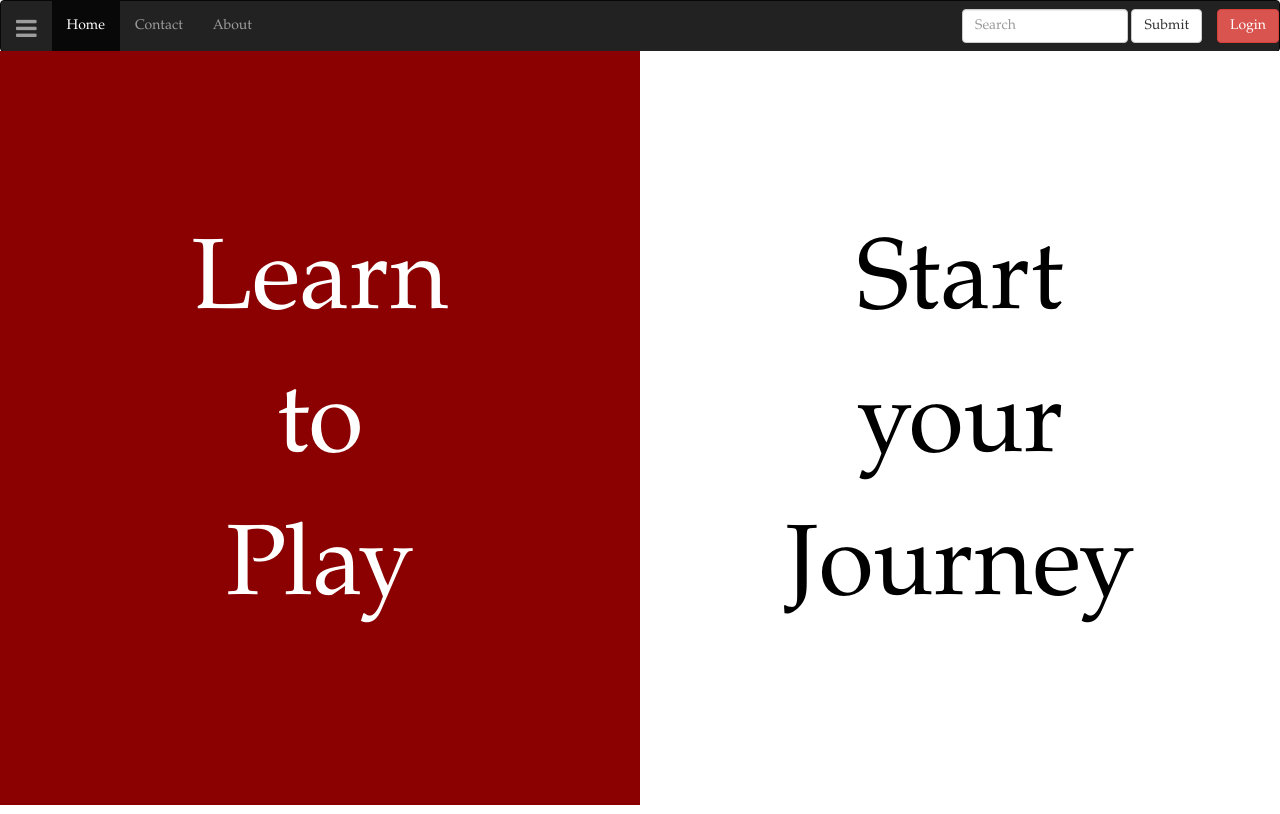
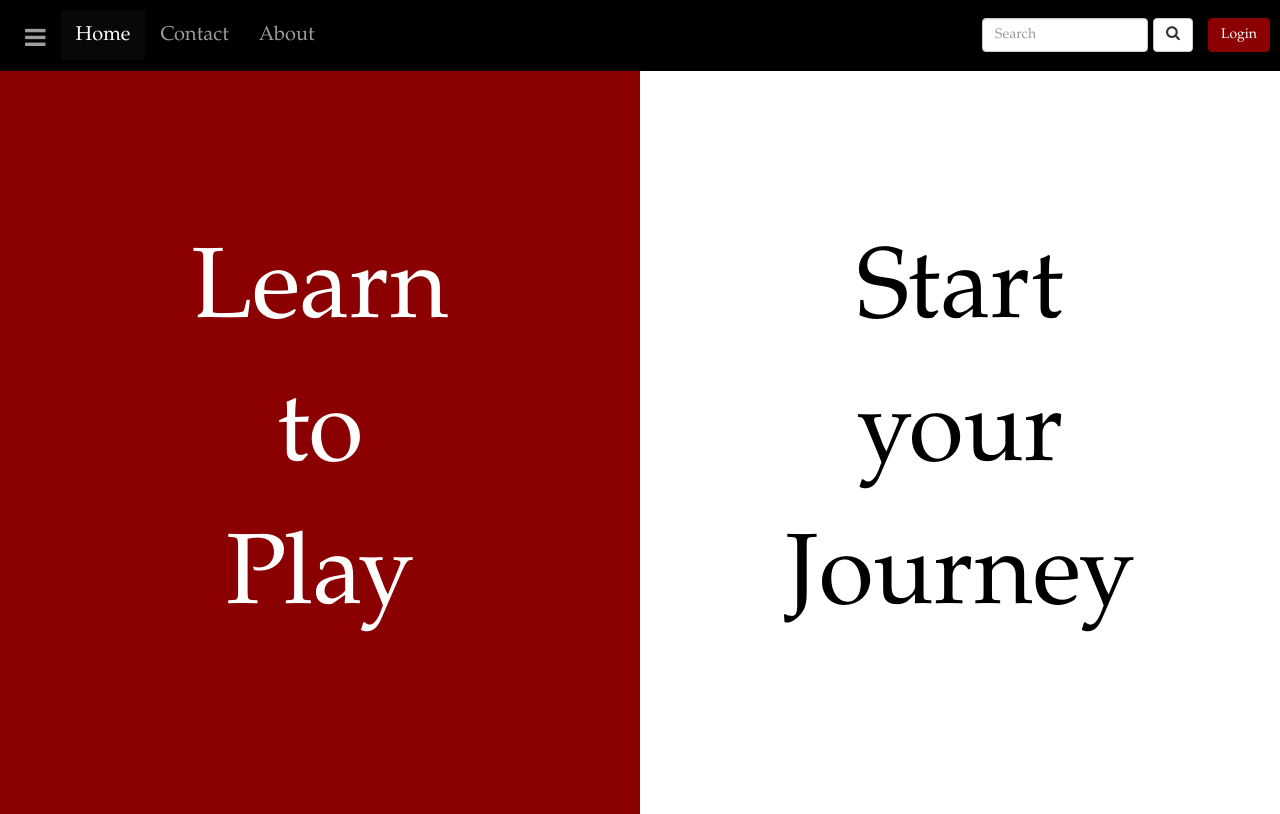
Before and after one commit to GraceFusako/D-D-Website, a plain HTML site: page DnD.html in a window 1280 px wide. Drawn offline with nearby package versions, Linux system fonts and the light colour scheme.

Commit message:
4/3/2018 12:50pm
Update

```diff
--- a/DnD.css
+++ b/DnD.css
@@ -1,5 +1,17 @@
 body {
     font-family: "Hoefler Text", Garamond, Georgia, "Times New Roman", Times, serif;
+}
+
+.navbar-inverse {
+    background-color: black;
+    border-color: black;
+    padding: 10px;
+    font-size: 20px;
+}
+
+.btn-danger {
+    background-color: darkred;
+    border-color: darkred;
 }
 
 .sidenav {
@@ -67,30 +79,30 @@ body {
     color: white;
 }
 
-/* Dropdown container (hidden by default). Optional: add a lighter background color and some left padding to change the design of the dropdown content */
+/* Dropdown container (hidden by default). */
 .dropdown-container {
     display: none;
     background-color: #262626;
     padding-left: 8px;
 }
 
-  /* Optional: Style the caret down icon */
+  /* Style the caret down icon */
 .fa-caret-down {
     float: right;
     padding-right: 8px;
 }
 
-  /*I love me some border-box*/
+  /* border-box */
 * {
     box-sizing: border-box;
 }
 
-/*This just stops me getting horizontal scrolling if anything overflows the width*/
+/* This just stops horizontal scrolling if anything overflows the width */
 body {
     overflow-x: hidden;
 }
 
-/*Just removing default browser padding/margin*/
+/* Removes default browser padding/margin */
 html,
 body {
     padding: 0;
@@ -98,7 +110,7 @@ body {
     color: white;
 }
 
-/*This is our main wrapping element, it's made 100vh high to ensure it is always the correct size and then moved into place and padded with negative margin and padding*/
+/* Wrapping element */
 .Container {
     display: flex;
     overflow: hidden;
@@ -110,9 +122,7 @@ body {
     will-change: overflow;
 }
 
-/*All the scrollable sections should overflow and be whatever height they need to be. As they are flex-items (due to being inside a flex container) they could be made to stretch full height at all times if needed.
-WebKit inertia scrolling is being added here for any present/future devices that are able to make use of it.
-*/
+/* Overflows text */
 .Left, .Right {
     overflow: auto;
     height: auto;
@@ -121,12 +131,12 @@ WebKit inertia scrolling is being added here for any present/future devices that
     -ms-overflow-style: none;
 }
 
-/*Entirely optional – just wanted to remove the scrollbar on WebKit browsers as I find them ugly*/
+/* Remove the scrollbar */
 .Left::-webkit-scrollbar, .Right::-webkit-scrollbar {
     display: none;
 }
 
-/*  Left and Right are set sizes while the Middle is set to flex one so it occupies all remaining space. This could be set as a width too if prefereable, perhaps using calc.*/
+/*  Creates Left half of screen */
 .Left {
     width: 50%;
     background-color: darkred;
@@ -137,6 +147,7 @@ WebKit inertia scrolling is being added here for any present/future devices that
     align-items: center;
 }
 
+/*  Creates Right half of screen */
 .Right {
     width: 50%;
     background-color: white;
@@ -147,7 +158,3 @@ WebKit inertia scrolling is being added here for any present/future devices that
     justify-content: center;
     align-items: center;
 }
-
-nav {
-    background-color: black;
-}
--- a/DnD.html
+++ b/DnD.html
@@ -8,11 +8,12 @@
             <link rel="stylesheet" href="https://maxcdn.bootstrapcdn.com/bootstrap/3.3.7/css/bootstrap.min.css">
             <script src="https://ajax.googleapis.com/ajax/libs/jquery/3.3.1/jquery.min.js"></script>
             <script src="https://maxcdn.bootstrapcdn.com/bootstrap/3.3.7/js/bootstrap.min.js"></script>
+            <link rel="stylesheet" href="https://cdnjs.cloudflare.com/ajax/libs/font-awesome/4.7.0/css/font-awesome.min.css">
             <link rel="stylesheet" href="DnD.css">
             <title>DnD</title>
         </head>
         <body>
-            <nav class="navbar navbar-inverse">
+            <nav class="navbar navbar-inverse navbar-static-top">
                 <div class="container-fluid">
                     <div class="navbar-header">
                         <a class="navbar-brand" href="#">
@@ -29,7 +30,7 @@
                             <div class="form-group">
                                 <input type="text" class="form-control" placeholder="Search">
                             </div>
-                            <button type="submit" class="btn btn-default">Submit</button>
+                            <button type="submit" class="btn btn-default"><i class="fa fa-search" style="font-size: 15px; cursor: pointer"></i></button>
                         </form>
                         <button class="btn btn-danger navbar-btn">Login</button>
                     </ul>
@@ -37,7 +38,6 @@
             </nav>
 
             <div id="mySidenav" class="sidenav">
-                <a href="javascript:void(0)" class="closebtn" onclick="closeNav()">&times;</a>
                 <div class="sidenavdrop">
                     <a href="#">Preface</a>
                     <button class="dropdown-btn">Introduction
@@ -163,7 +163,7 @@
                         </div>
                 </div>
             </div>
-            <div class="Container">
+            <div class="Container" onmouseover="closeNav()">
                 <div class="Left">Learn<br>to<br>Play</div>
                 <div class="Right">Start<br>your<br>Journey</div>
             </div>
```
